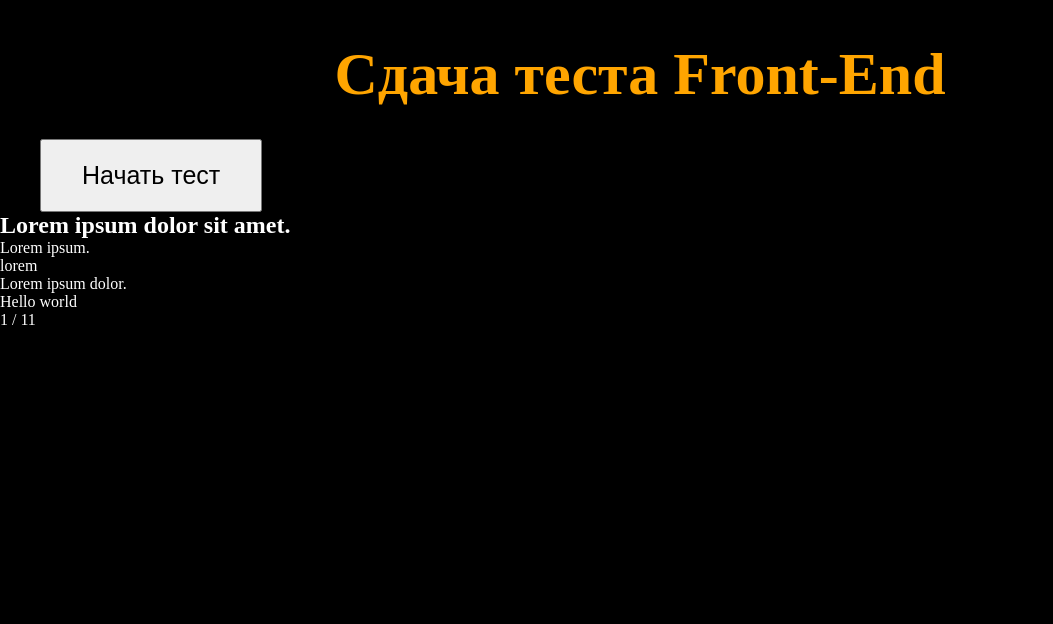
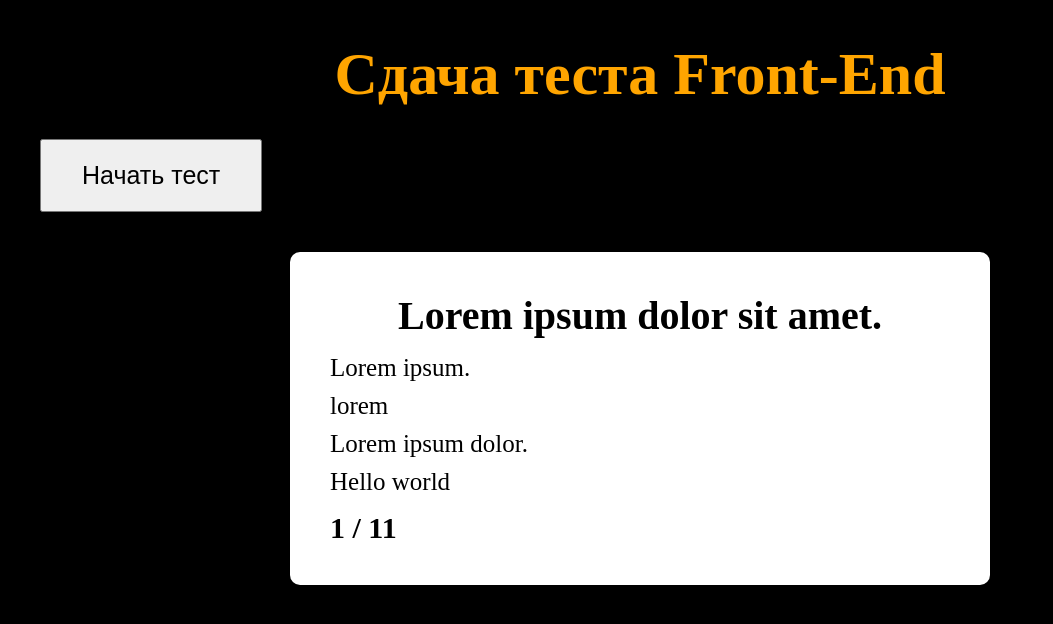
Before and after one commit to Biynazar/App-test, a plain HTML site: page index.html in a window 1280 px wide. Shown: the whole page, without its empty margins (0-1053 px from the left). Drawn offline with Linux system fonts and the light colour scheme.

Commit message:
add second commit

```diff
--- a/src/style.css
+++ b/src/style.css
@@ -23,3 +23,31 @@ body {
     font-size: 25px;
     cursor: pointer;
 }
+
+.ticket {
+    max-width: 700px;
+    background: white;
+    margin: 40px auto 0;
+    padding: 40px;
+    border-radius: 10px;
+    color: black;
+}
+
+.ticket__question {
+    text-align: center;
+    font-size: 40px;
+}
+
+.ticket__list {
+    list-style-type: none;
+    display: flex;
+    flex-direction: column;
+    row-gap: 10px;
+    margin: 15px 0;
+    font-size: 25px;
+}
+
+.ticket__count {
+    font-size: 30px;
+    font-weight: bold;
+}
```
